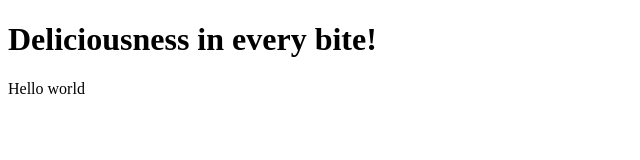
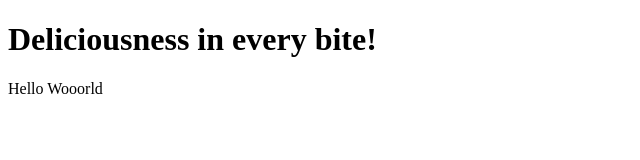
Before and after one commit to Zhandos200/Test, a plain HTML site: page index.htm in a window 1280 px wide. Shown: the full height of the page, 0-640 px from the left. Drawn offline with Linux system fonts and the light colour scheme.

Commit message:
update index text

```diff
--- a/index.htm
+++ b/index.htm
@@ -3,7 +3,7 @@
 <body>
 
 <h1>Deliciousness in every bite!</h1>
-<p>Hello world</p>
+<p>Hello Wooorld</p>
 
 </body>
 </html>
```
